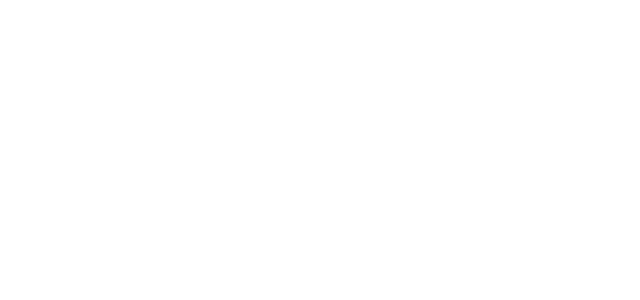
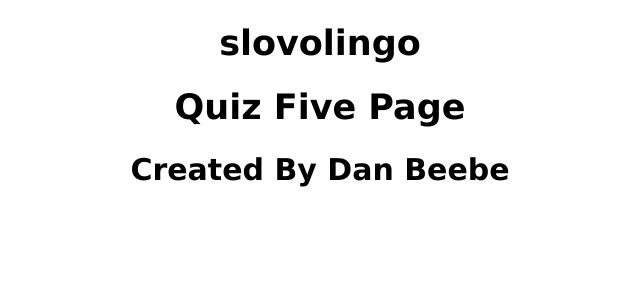
Before and after one commit to danielwbeebe/Slovene-Language-App, a React (Create React App) app in the folder client/: page /quizfive in a window 1280 px wide. Shown: the top 300 px of the page, without its empty margins (320-960 px from the left). Built offline with nearby package versions, Linux system fonts and the light colour scheme.

Commit message:
add route to quiz five component

```diff
--- a/client/src/App.js
+++ b/client/src/App.js
@@ -17,6 +17,7 @@ import QuizOne from './components/QuizOne';
 import QuizTwo from './components/QuizTwo';
 import QuizThree from './components/QuizThree';
 import QuizFour from './components/QuizFour';
+import QuizFive from './components/QuizFive';
 
 // app.js used to route through app and maintain auth while doing so
 class App extends Component {
@@ -105,6 +106,7 @@ class App extends Component {
           <Route exact path="/quiztwo" render={() => <QuizTwo />} />
           <Route exact path="/quizthree" render={() => <QuizThree />} />
           <Route exact path="/quizfour" render={() => <QuizFour />} />
+          <Route exact path="/quizfive" render={() => <QuizFive />} />
         </div>
       </Router>
     );
--- /dev/null
+++ b/client/src/components/QuizFive.jsx
@@ -0,0 +1,29 @@
+import React from 'react';
+import {Link} from 'react-router-dom';
+
+const QuizFive = () => {
+
+  return (
+    <div className="quiz-five">
+
+      <div className="quiz-five-header">
+
+        <div className="quiz-five-message">
+          <h1>slovolingo</h1>
+        </div>
+
+      </div>
+
+      <div className="quiz-five-main">
+        <h1>Quiz Five Page</h1>
+      </div>
+
+      <div className="quiz-five-footer">
+        <h2>Created By Dan Beebe</h2>
+      </div>
+
+    </div>
+  )
+}
+
+export default QuizFive;
```
